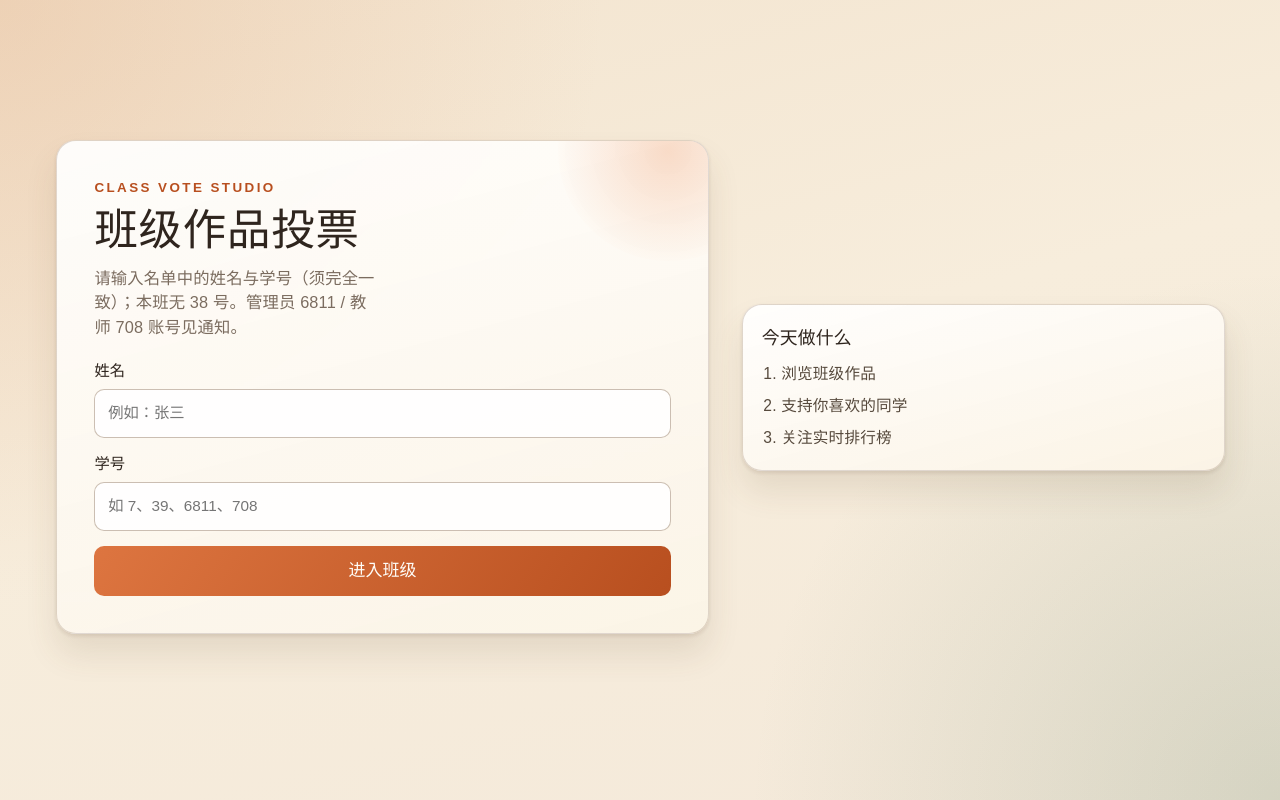
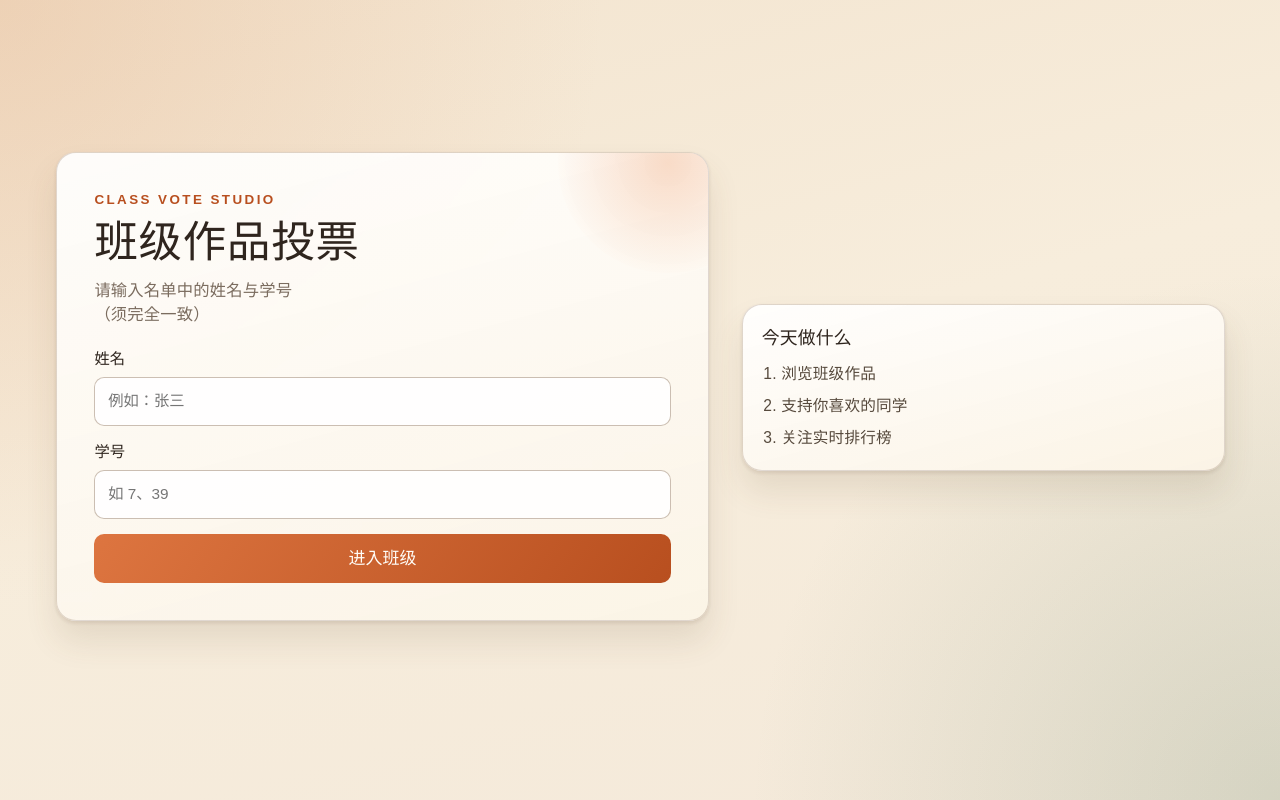
Before and after one commit to yxz6811/Voting-App, a React (Vite) app in the folder web/: page / in a window 1280 px wide. Built offline with nearby package versions, Linux system fonts and the light colour scheme.

Commit message:
隐藏管理员账号名

```diff
--- a/web/src/components/LoginForm.tsx
+++ b/web/src/components/LoginForm.tsx
@@ -25,7 +25,9 @@ export function LoginForm() {
         <p className="auth-kicker">Class Vote Studio</p>
         <h1 className="auth-title">班级作品投票</h1>
         <p className="auth-sub">
-          请输入名单中的姓名与学号（须完全一致）；本班无 38 号。管理员 6811 / 教师 708 账号见通知。
+          请输入名单中的姓名与学号
+          <br />
+          （须完全一致）
         </p>
         <form className="auth-form" onSubmit={handleSubmit}>
           {error != null ? (
@@ -51,7 +53,7 @@ export function LoginForm() {
               autoComplete="username"
               value={studentId}
               onChange={(ev) => setStudentId(ev.target.value)}
-              placeholder="如 7、39、6811、708"
+              placeholder="如 7、39"
             />
           </label>
           <button type="submit" className="auth-submit">
```
